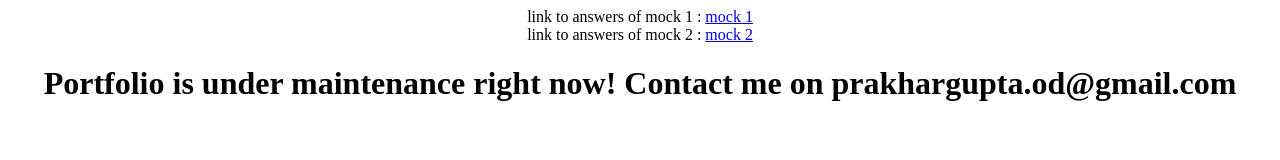
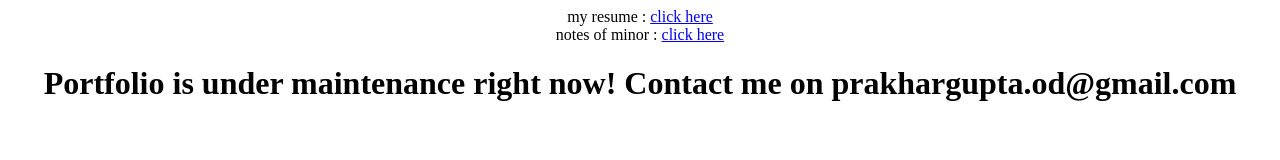
Before and after one commit to PrakharGuptaOD/prakharguptaod.github.io, a plain HTML site: page index.htm in a window 1280 px wide. Drawn offline with Linux system fonts and the light colour scheme.

Commit message:
Update index.htm

```diff
--- a/index.htm
+++ b/index.htm
@@ -7,8 +7,8 @@
      <title>Prakhar Gupta | portfolio</title>
  <body>
      <center>
-         link to answers of mock 1 : <a href="mock1.html">mock 1</a><br>
-         link to answers of mock 2 : <a href="mock2.html">mock 2</a><br>
+         my resume : <a href="resume.html">click here</a><br>
+         notes of minor : <a href="https://prakharguptaod.github.io/notes">click here</a><br>
          <h1>Portfolio is under maintenance right now! Contact me on prakhargupta.od@gmail.com </h1>
      </center>
  </body>
```
